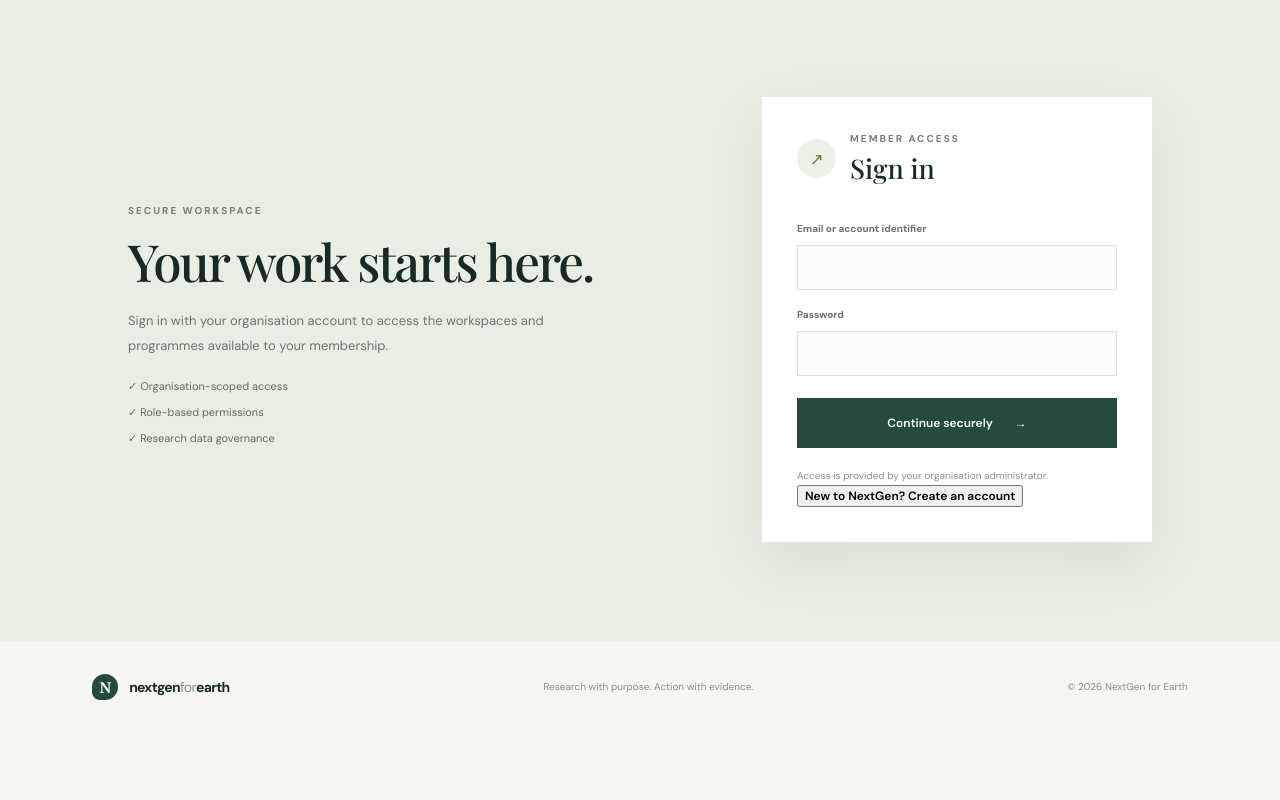
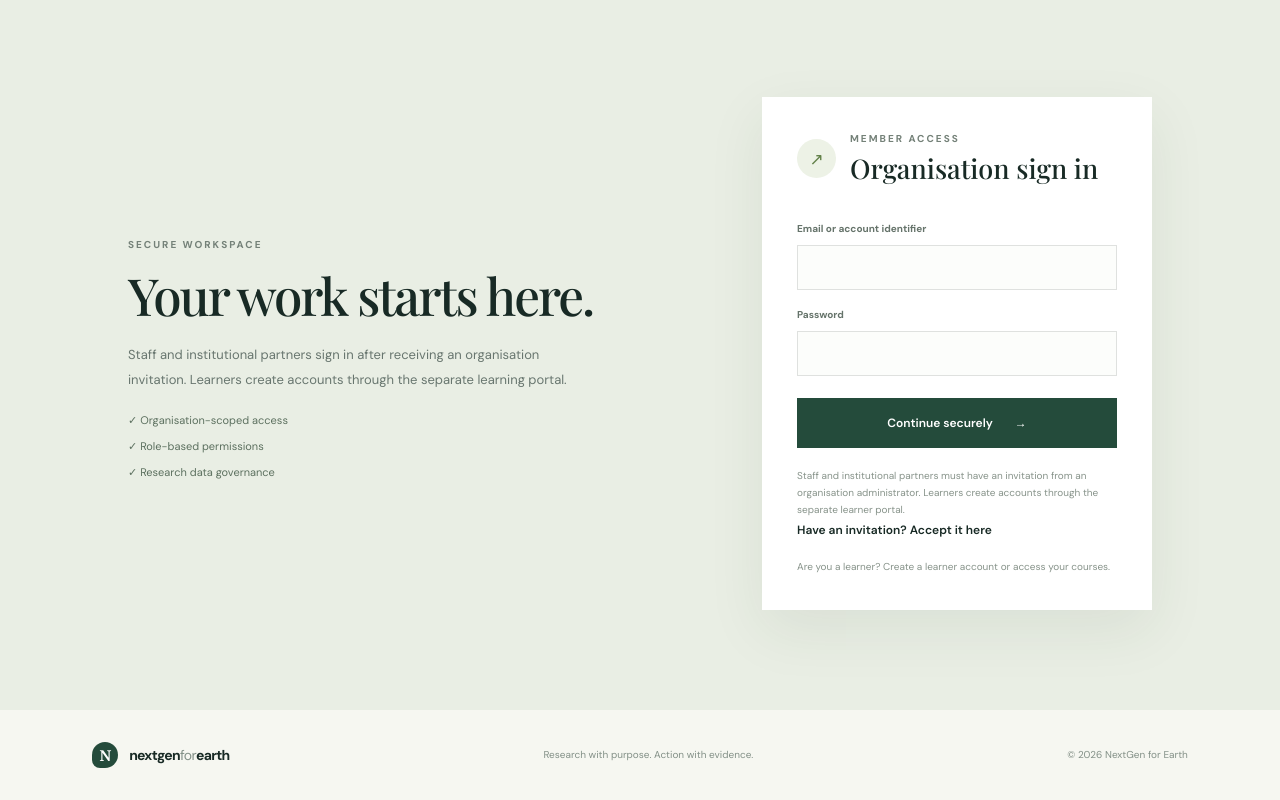
Before and after one commit to safuh/Stagingnextgenearth, a Next.js app in the folder web/: page / in a window 1280 px wide. Shown: the part 3146-3946 px from the top of the page. Before the commit the page ends 3878 px from the top, so only its background shows below. Built offline with nearby package versions, Linux system fonts and the light colour scheme; no server answers; a web font is replaced by a local one.

Commit message:
refactor(auth): separate learner self-registration from member sign-in

```diff
--- a/web/app/page.tsx
+++ b/web/app/page.tsx
@@ -2,7 +2,7 @@
 
 import { FormEvent, useEffect, useState } from "react";
 import Link from "next/link";
-import { apiGet, clearSession, login, logout, register, restoreSession } from "@/lib/api";
+import { apiGet, clearSession, login, logout, restoreSession } from "@/lib/api";
 
 type PublicContent = { id: string; content_type: string; title: string; summary: string | null; body: string | null; slug: string; source_url?: string | null; metadata_json?: { display_value?: string } };
 type PublicPerson = { id: string; full_name: string; positions: string[]; biography: string | null };
@@ -40,7 +40,6 @@ const portals = [
 export default function HomePage() {
   const [identifier, setIdentifier] = useState("");
   const [password, setPassword] = useState("");
-  const [creatingAccount, setCreatingAccount] = useState(false);
   const [signedIn, setSignedIn] = useState(false);
   const [subject, setSubject] = useState("");
   const [error, setError] = useState("");
@@ -89,7 +88,6 @@ export default function HomePage() {
     setError("");
     setBusy(true);
     try {
-      if (creatingAccount) await register(identifier.trim(), password);
       const result = await login(identifier.trim(), password);
       setSubject(result.subject);
       setSignedIn(true);
@@ -237,8 +235,7 @@ export default function HomePage() {
         <div className="access-copy">
           <p className="eyebrow">SECURE WORKSPACE</p>
           <h2>{signedIn ? "Welcome to the platform." : "Your work starts here."}</h2>
-          <p>Sign in with your organisation account to access the workspaces and
-            programmes available to your membership.</p>
+          <p>Staff and institutional partners sign in after receiving an organisation invitation. Learners create accounts through the separate learning portal.</p>
           <div className="access-points"><span>✓ Organisation-scoped access</span><span>✓ Role-based permissions</span><span>✓ Research data governance</span></div>
         </div>
         <div className="login-panel">
@@ -254,17 +251,17 @@ export default function HomePage() {
             </div>
           ) : (
             <>
-              <div className="login-heading"><span className="login-icon">↗</span><div><p className="eyebrow">MEMBER ACCESS</p><h3>{creatingAccount ? "Create account" : "Sign in"}</h3></div></div>
+              <div className="login-heading"><span className="login-icon">↗</span><div><p className="eyebrow">MEMBER ACCESS</p><h3>Organisation sign in</h3></div></div>
               <form onSubmit={handleLogin}>
                 <label htmlFor="identifier">Email or account identifier</label>
                 <input id="identifier" autoComplete="username" value={identifier} onChange={(event) => setIdentifier(event.target.value)} required />
                 <label htmlFor="password">Password</label>
-                <input id="password" type="password" autoComplete={creatingAccount ? "new-password" : "current-password"} minLength={creatingAccount ? 12 : undefined} value={password} onChange={(event) => setPassword(event.target.value)} required />
+                <input id="password" type="password" autoComplete="current-password" value={password} onChange={(event) => setPassword(event.target.value)} required />
                 {error && <p className="form-error" role="alert">{error}</p>}
-                <button className="button button-primary full" type="submit" disabled={busy}>{busy ? (creatingAccount ? "Creating account…" : "Signing in…") : (creatingAccount ? "Create account securely" : "Continue securely")} <span>→</span></button>
+                <button className="button button-primary full" type="submit" disabled={busy}>{busy ? "Signing in…" : "Continue securely"} <span>→</span></button>
               </form>
-              <p className="login-footnote">{creatingAccount ? "After creating your account, submit a programme or employment application. Organisation access is granted only after review or invitation." : "Access is provided by your organisation administrator."}</p>
-              <button className="text-link" type="button" onClick={() => { setCreatingAccount((value) => !value); setError(""); setPassword(""); }}>{creatingAccount ? "Already have an account? Sign in" : "New to NextGen? Create an account"}</button>
+              <p className="login-footnote">Staff and institutional partners must have an invitation from an organisation administrator. Learners create accounts through the separate learner portal.</p>
+              <Link className="text-link" href="/workspace/accept-invitation">Have an invitation? Accept it here</Link><p className="login-footnote">Are you a learner? <Link href="/learners">Create a learner account or access your courses</Link>.</p>
             </>
           )}
         </div>
```
